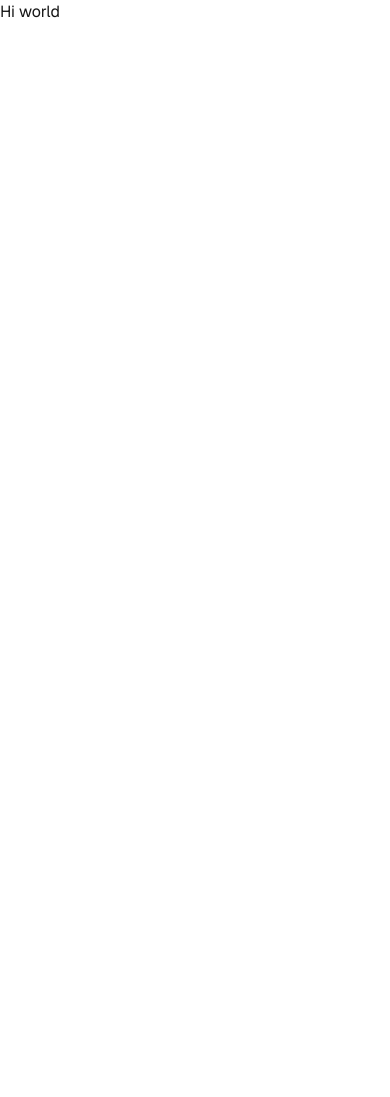
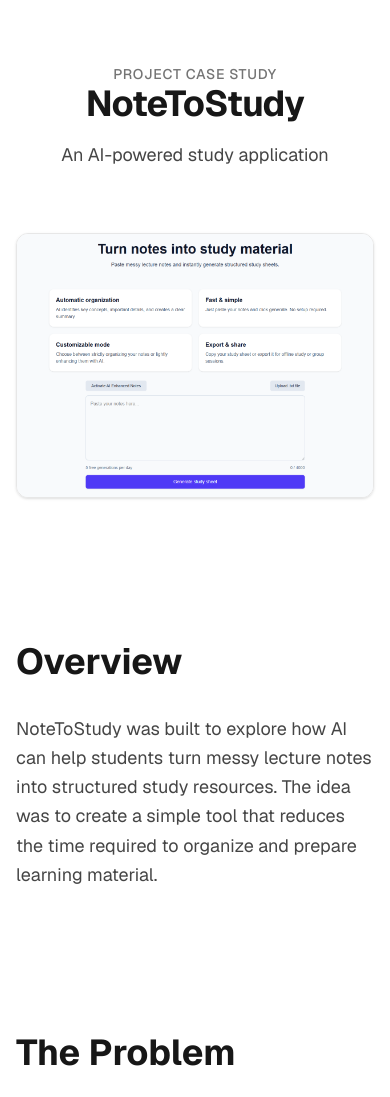
Before and after one commit to Jheintze/portfolio, a Next.js app: page /projects/NoteToStudy in a window 390 px wide. Shown: the top 1097 px of the page. Before the commit the page ends 844 px from the top, so only its background shows below. Built offline with nearby package versions, Linux system fonts and the light colour scheme.

Commit message:
add casestudy hero, 3 sections

```diff
--- a/src/app/projects/NoteToStudy/page.tsx
+++ b/src/app/projects/NoteToStudy/page.tsx
@@ -1,5 +1,103 @@
+import Image from "next/image";
+
+const sectionHeadingClassName = "text-4xl font-bold sm:text-5xl";
+
 export default function notetostudy(){
     return (
-        <h1>Hi world</h1>
+        <main>
+     <section className="mx-auto max-w-7xl px-4 pt-16 pb-20 text-center">
+        <p className="text-sm font-medium uppercase tracking-wider text-foreground/60">
+    Project Case Study
+  </p>
+<h1 className="text-4xl font-bold tracking-tight sm:text-5xl md:text-7xl">
+       NoteToStudy
+      </h1>
+<p className="mt-4 text-lg  leading-relaxed text-foreground/80 sm:mt-5 sm:text-2xl">
+        An AI-powered study application
+      </p>
+ <div className="mx-auto mt-16 max-w-4xl">
+    <Image
+    src="/NoteToStudy.png"
+    alt="NoteToStudy application screenshot"
+    width={1200}
+    height={675}
+   className="w-full rounded-xl border border-foreground/10 shadow-sm"
+  />
+  </div>
+</section>
+<section className="mx-auto max-w-7xl px-4 pt-16 pb-20 items-start">
+    <h2 className={sectionHeadingClassName}>Overview</h2>
+    <div className="mt-8 max-w-3xl text-lg leading-relaxed text-foreground/80">
+    <p>
+      NoteToStudy was built to explore how AI can help students turn messy
+      lecture notes into structured study resources.
+
+      The idea was to create a simple tool that reduces the time required to
+      organize and prepare learning material.
+    </p>
+  </div>
+</section>
+<section className="mx-auto max-w-7xl px-4 pt-16 pb-20 items-start">
+    <h2 className={sectionHeadingClassName}>The Problem</h2>
+    <div className="mt-8 max-w-3xl text-lg leading-relaxed text-foreground/80">
+    <p>
+      Students often collect information from lectures, slides and handwritten notes, but turning those notes into structured learning material takes time.
+
+The challenge was creating a simple workflow where students could transform unorganized information into something easier to study.
+    </p>
+  </div>
+</section>
+<section className="mx-auto max-w-7xl px-4 pt-16 pb-20 items-start">
+    <h2 className={sectionHeadingClassName}>The Solution</h2>
+   <div className="mt-8 max-w-3xl space-y-4 text-lg leading-relaxed text-foreground/80">
+  <p>
+    NoteToStudy allows students to paste or upload their notes and transform
+    them into structured study sheets using AI. Students can choose between
+    organizing their existing content or generating an AI-enhanced version
+    that improves clarity, adds explanations, and enriches the learning
+    material.
+  </p>
+
+  <p>
+    The application combines a simple interface with AI-powered processing
+    to transform raw input into organized and more effective study resources.
+  </p>
+</div>
+
+  <div className="mt-14 grid gap-16 md:grid-cols-2">
+
+    <div>
+   <p className="mb-4 text-base font-medium text-center text-foreground/70">
+      Input
+    </p>
+  <div className="overflow-hidden rounded-xl border border-foreground/10 shadow-sm">
+
+    <Image
+      src="/messynotes.png"
+      alt="NoteToStudy input screen"
+      width={1200}
+      height={800}
+      className="w-full"
+    />
+  </div> </div>
+
+   <div>
+    <p className="mb-4 text-base font-medium text-center text-foreground/70">
+      Output
+    </p>
+  <div className="overflow-hidden rounded-xl border border-foreground/10 shadow-sm">
+
+    <Image
+      src="/organizednotes.png"
+      alt="NoteToStudy generated study material"
+      width={1200}
+      height={800}
+      className="w-full"
+    />
+  </div> </div>
+</div>
+</section>
+
+</main>
     )
 }
```
Also changed, not shown: public/messynotes.png (added), public/organizednotes.png (added).
